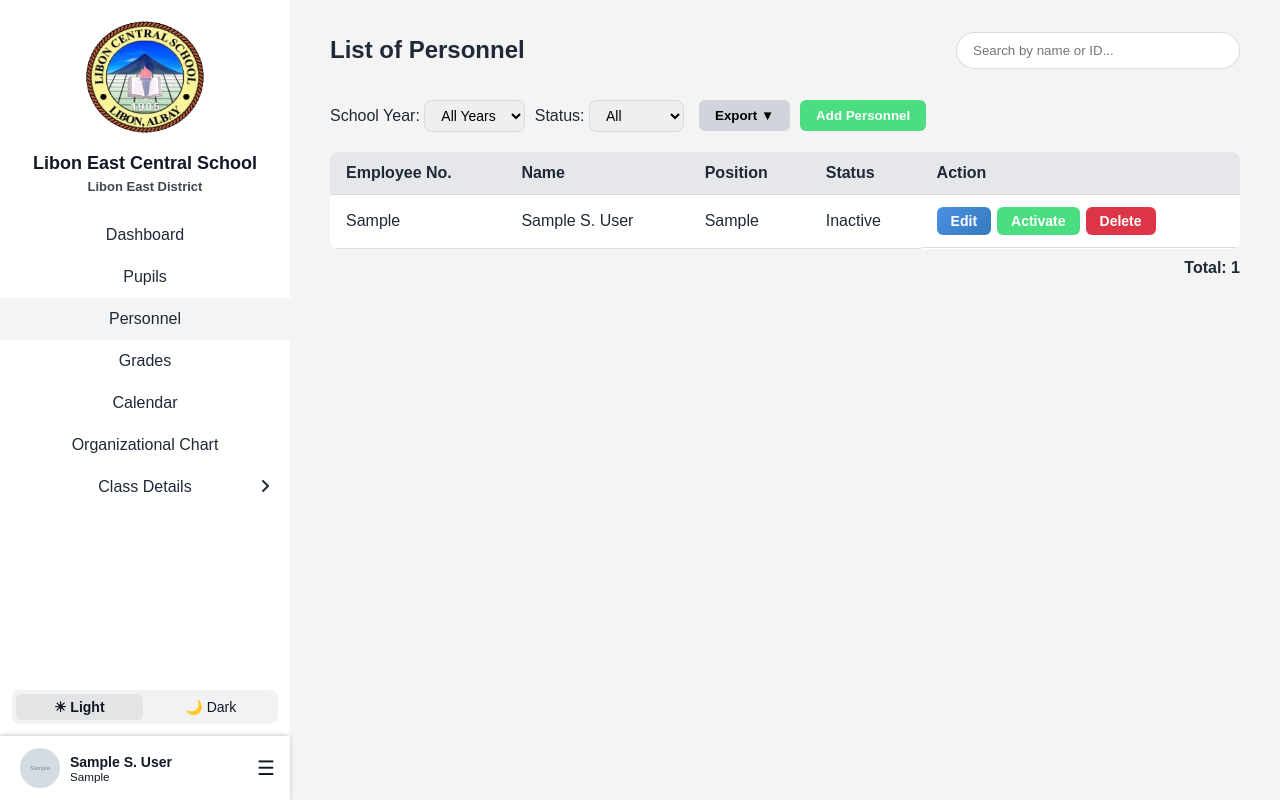
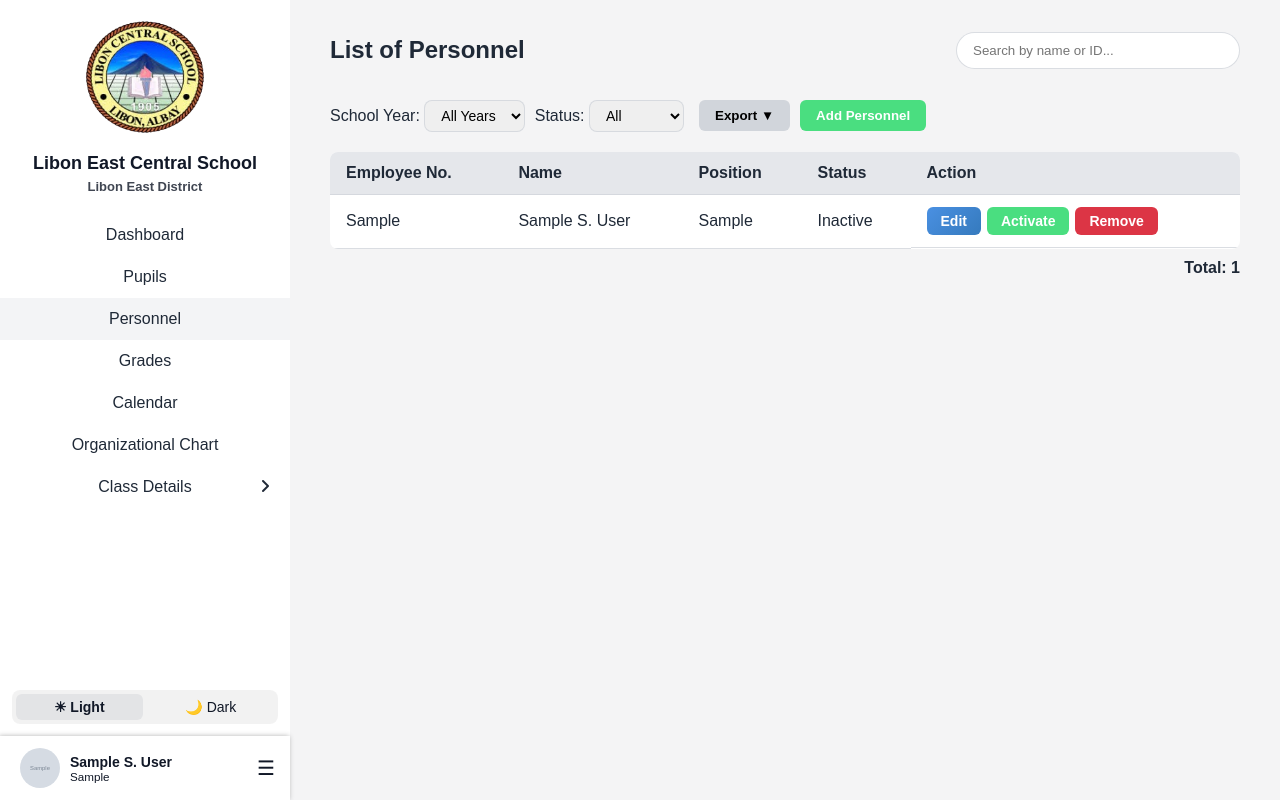
Before and after one commit to renjiyomo/lecs, a PHP site: page /tcpdf/Page/adminTeachers.php in a window 1280 px wide. Run offline with PHP 8.4, Linux system fonts and the light colour scheme; the visitor is signed in with stand-in values (Sample User, id 1); tables that the repository leaves empty or names only in its code hold one stand-in row (values such as "Sample post"); grey boxes marked "Sample" are stand-in pictures.

Commit message:
unenroll and remove instead of delete

```diff
--- a/Landing/Login/Page/adminTeachers.php
+++ b/Landing/Login/Page/adminTeachers.php
@@ -56,7 +56,7 @@ if (isset($_POST['action']) && isset($_POST['teacher_id'])) {
             LIMIT 1
         ");
         if ($check && $check->num_rows > 0) {
-            header("Location: adminTeachers.php?error=Teacher+cannot+be+deleted+because+they+are+assigned+to+a+section+or+pupil.+Consider+deactivating+instead.");
+            header("Location: adminTeachers.php?error=Teacher+cannot+be+removed+because+they+are+assigned+to+a+section+or+pupil.+Consider+deactivating+instead.");
             exit();
         } else {
             $stmt = $conn->prepare("DELETE FROM teacher_positions WHERE teacher_id = ?");
@@ -241,7 +241,7 @@ if (!empty($types)) {
                       </form>
                       <button type="button" class="btn delete-btn"
                               onclick="openDeleteModal(<?php echo $row['teacher_id']; ?>, '<?php echo addslashes($full_name); ?>')">
-                          Delete
+                          Remove
                       </button>
                     </td>
                   </tr>
@@ -262,14 +262,14 @@ if (!empty($types)) {
 
   <div id="deleteModal" class="modal">
     <div class="modal-content">
-      <h3 id="modalTitle">Confirm Delete</h3>
-      <p id="modalText">Are you sure you want to delete this personnel?</p>
+      <h3 id="modalTitle">Confirm Removal</h3>
+      <p id="modalText">Are you sure you want to remove this personnel?</p>
       <form method="POST" id="deleteForm">
         <input type="hidden" name="teacher_id" id="deleteTeacherId">
         <input type="hidden" name="action" value="delete_confirmed">
         <div class="modal-buttons">
           <button type="button" class="btn-modal btn-cancel" onclick="closeModal()">Cancel</button>
-          <button type="submit" class="btn-modal btn-delete">Delete</button>
+          <button type="submit" class="btn-modal btn-delete">Remove</button>
         </div>
       </form>
     </div>
@@ -281,8 +281,8 @@ if (!empty($types)) {
     }
     function openDeleteModal(id, name) {
       document.getElementById('deleteTeacherId').value = id;
-      document.getElementById('modalTitle').innerText = "Delete Personnel";
-      document.getElementById('modalText').innerText = "Are you sure you want to delete " + name + "?";
+      document.getElementById('modalTitle').innerText = "Remove Personnel";
+      document.getElementById('modalText').innerText = "Are you sure you want to remove " + name + "?";
       document.getElementById('deleteModal').style.display = 'flex';
     }
     function closeModal() {
--- a/Landing/Login/Page/teacherPupils.php
+++ b/Landing/Login/Page/teacherPupils.php
@@ -180,7 +180,7 @@ $search = $_GET['search'] ?? '';
                                     <a href='pupilsProfile.php?pupil_id={$row['pupil_id']}' class='btn-action view-btn'>Profile</a>
                                     <a href='edit_pupil.php?id={$row['pupil_id']}' class='btn-action edit-btn'>Edit</a>
                                     <a href='delete_pupil.php?id={$row['pupil_id']}' class='btn-action delete-btn'
-                                    onclick=\"return confirmDelete({$row['pupil_id']}, '{$escaped_fullname}')\">Delete</a>
+                                    onclick=\"return confirmDelete({$row['pupil_id']}, '{$escaped_fullname}')\">Unenroll</a>
                                 </td>
                             </tr>";
                     }
```
